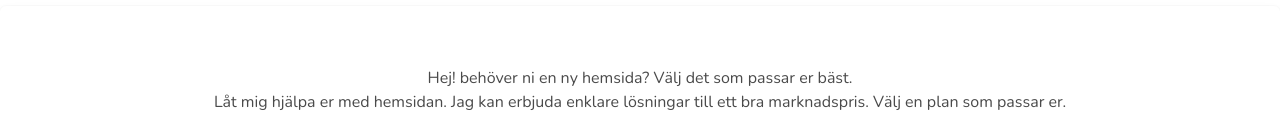
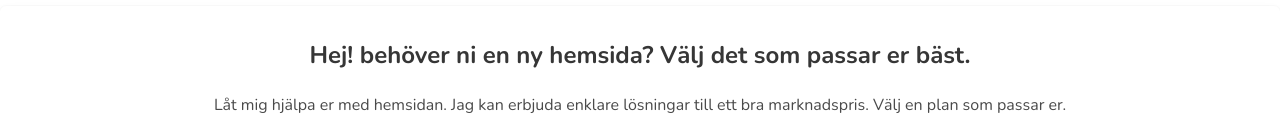
Before and after one commit to TechWithRyan/Music-app, a React (Vite) app: page / in a window 1280 px wide. Shown: the part 446-582 px from the top of the page. Built offline with nearby package versions, Linux system fonts and the light colour scheme.

Commit message:
update meta

```diff
--- a/index.html
+++ b/index.html
@@ -9,9 +9,11 @@
   })(window,document,'script','dataLayer','GTM-TCD4ML8');</script>
   <!-- End Google Tag Manager -->
     <meta charset="UTF-8" />
+    <meta name="description" content="Enklare hemsidor">
+  <meta name="keywords" content="HTML, CSS, JavaScript">
     <link rel="icon" type="image/svg+xml" href="/logo.png" sizes="16x16" />
     <meta name="viewport" content="width=device-width, initial-scale=1.0" />
-    <title>Tech With Ryan</title>
+    <title>Tech With Ryan | Webbutveckling på dina villkor</title>
   </head>
   <body>
     <!-- Google Tag Manager (noscript) -->
--- a/package.json
+++ b/package.json
@@ -23,6 +23,7 @@
     "react-cookie-consent": "^8.0.1",
     "react-dom": "^18.2.0",
     "react-icons": "^4.8.0",
+    "react-meta-tags": "^1.0.1",
     "react-player": "^2.12.0",
     "react-router-dom": "^6.8.1"
   },
--- a/src/pages/Home.jsx
+++ b/src/pages/Home.jsx
@@ -22,11 +22,9 @@ const Home = () => {
       </div>
       <div className="box">
         <div className="item-centering">
-          <div className='title is-4'>
 
-          </div>
           <div className="item-centering">
-            <h1 className="title-is-4">Hej! behöver ni en ny hemsida? Välj det som passar er bäst.</h1>
+            <h1 className="title is-4">Hej! behöver ni en ny hemsida? Välj det som passar er bäst.</h1>
             <p>Låt mig hjälpa er med hemsidan.
               Jag kan erbjuda enklare lösningar till ett bra marknadspris. Välj en
               plan som passar er.
```
Also changed, not shown: 1 other file (tests, documents, lock files or other folders).
